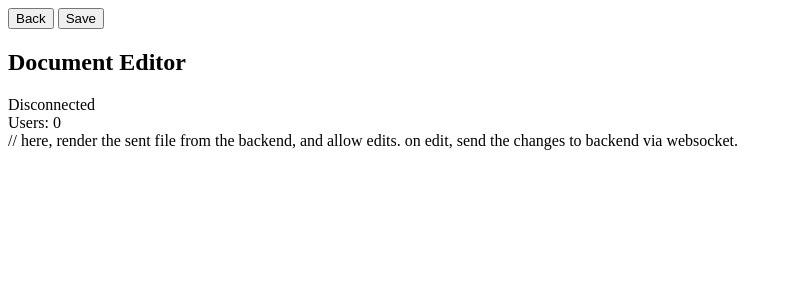
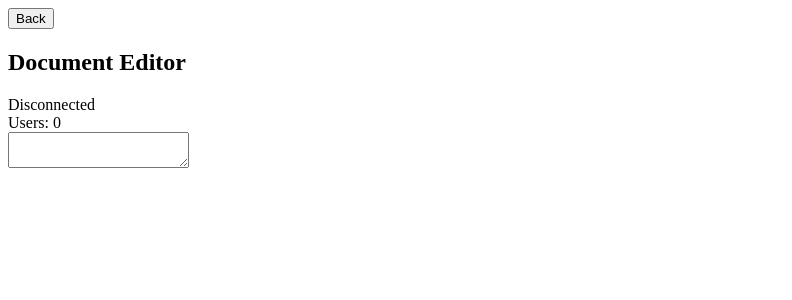
Before and after one commit to kitty-committee/kittysync, a SvelteKit app in the folder packages/frontend/: page /app/documents/1 in a window 1280 px wide. Shown: the top 300 px of the page, without its empty margins (0-792 px from the left). Built offline with nearby package versions, Linux system fonts and the light colour scheme; no server answers.

Commit message:
Chore: added HTMLTextAreaElement, added file updates being sent to backend

```diff
--- a/packages/frontend/src/routes/app/(authenticated)/documents/[slug]/+page.svelte
+++ b/packages/frontend/src/routes/app/(authenticated)/documents/[slug]/+page.svelte
@@ -8,6 +8,7 @@
     let socket = $state<WebSocket | null>(null);
     let connected = $state(false);
     let userList = $state(0);
+    let filecontent = $state("");
 
     onMount(() => {
         const fileID = page.params["slug"];
@@ -16,7 +17,7 @@
             return;
         }
         console.log("File ID:", fileID);
-        const url = new URL("ws://localhost:3000/websocket");
+        const url = new URL("ws://localhost:3000/api/websocket");
         url.searchParams.set("fileID", fileID);
 
         socket = new WebSocket(url.toString());
@@ -52,12 +53,17 @@
             switch (packet.type) {
                 case "updateUsers":
                     console.log("Update users packet received:", packet.data);
-                    if (typeof packet.data == "object" && Array.isArray(packet.data)) {
-                        userList = packet.data[userList];
+                    if (packet.data !== null && "userList" in packet.data && Array.isArray(packet.data.userList)) {
+                        userList = packet.data.userList.length;
                     }
                     break;
                 case "updateFile":
                     console.log("Update file packet received:", packet.data);
+                    if (typeof packet.data === "object" && packet.data !== null && "file" in packet.data) {
+                        filecontent = packet.data.file;
+                    } else {
+                        filecontent = "";
+                    }
                     break;
                 default:
                     console.warn("Unknown packet type received:", packet.type);
@@ -82,6 +88,21 @@
             }
         };
     });
+
+    function saveContent(event: Event) {
+        const target = event.currentTarget;
+
+        if (target instanceof HTMLTextAreaElement) {
+            if (socket && connected) {
+                socket.send(
+                    JSON.stringify({
+                        type: "saveFile",
+                        data: { file: target.value },
+                    }),
+                );
+            }
+        }
+    }
 </script>
 
 <nav class="flex items-center justify-between p-4 bg-gray-800 text-white">
@@ -90,13 +111,6 @@
         onclick={() => {
             //goto(resolve("/app/(authenticated)/documents"));
         }}>Back</button>
-
-    <button
-        class="bg-blue-500 hover:bg-blue-700 text-white font-bold py-2 px-4 rounded"
-        onclick={() => {
-            //TODO: Implement save functionality - send this to the server via WebSocket
-            console.log("Save button clicked");
-        }}>Save</button>
 
     <h1 class="text-xl font-bold">Document Editor</h1>
     <div>
@@ -112,4 +126,7 @@
     </div>
 </nav>
 
-// here, render the sent file from the backend, and allow edits. on edit, send the changes to backend via websocket.
+<main class="p-4">
+    <textarea class="w-full h-96 p-2 border border-gray-300 rounded" bind:value={filecontent} oninput={saveContent}>
+    </textarea>
+</main>
```
